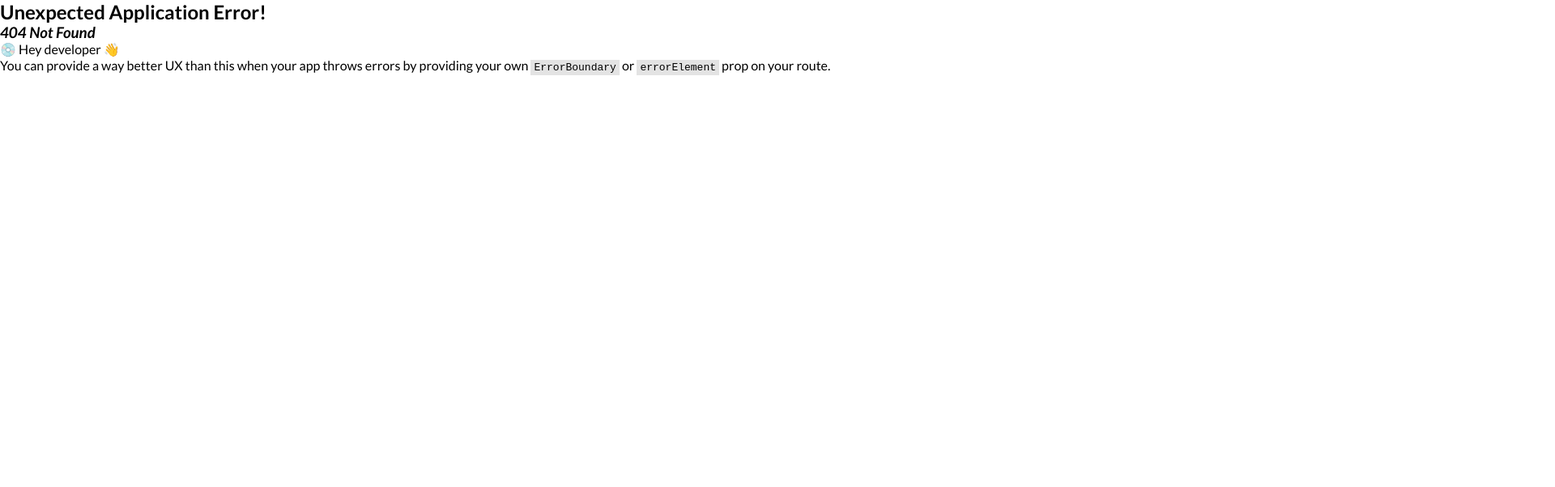
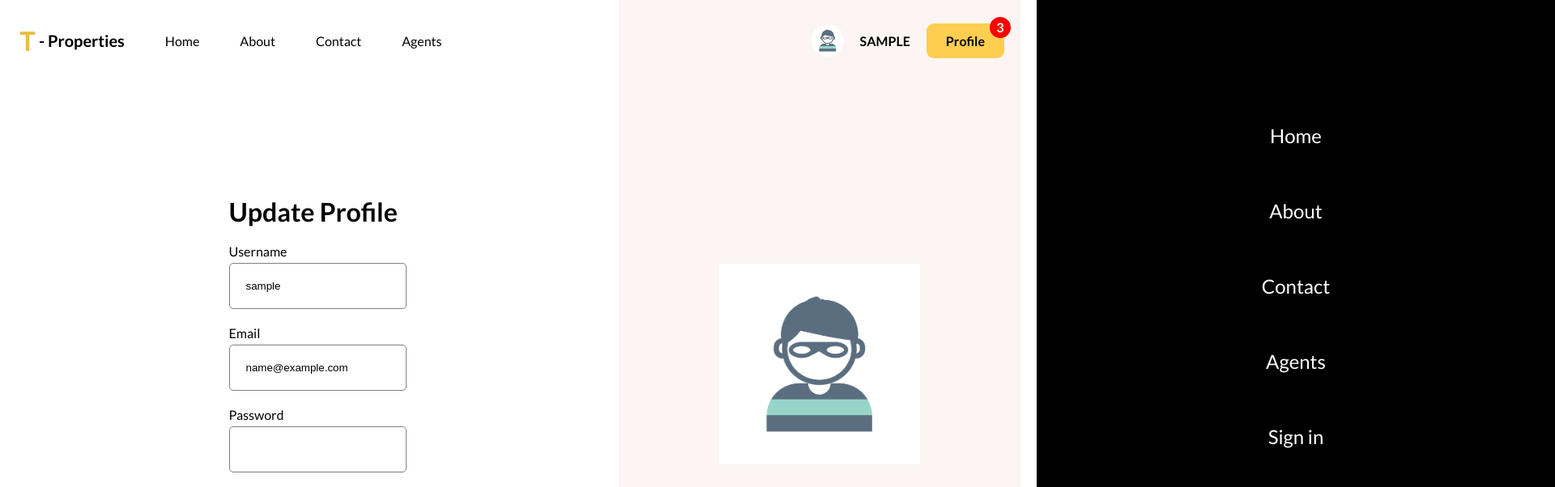
Before and after one commit to Talat09/react-estate-ui, a React (Vite) app: page /profile/update in a window 1280 px wide. Before the commit this address had no page. Shown: the top 602 px of the page at 81% size, 1920 px wide, since content can reach past the window. Built offline with nearby package versions, Linux system fonts and the light colour scheme; sample sign-in values are in the browser's storage.

Commit message:
link ProfileUpdatePage

```diff
--- a/index.html
+++ b/index.html
@@ -4,7 +4,7 @@
     <meta charset="UTF-8" />
     <link rel="icon" type="image/svg+xml" href="/favicon.png" />
     <meta name="viewport" content="width=device-width, initial-scale=1.0" />
-    <title>Lama Real Estate UI</title>
+    <title>T-Properties</title>
     <meta name="description" content="Buy, Sell and Rent Properties" />
     <link
       href="https://fonts.googleapis.com/css2?family=Lato:ital,wght@0,100;0,300;0,400;0,700;0,900;1,100;1,300;1,400;1,700;1,900&display=swap"
--- a/src/App.jsx
+++ b/src/App.jsx
@@ -6,6 +6,7 @@
 import ProfilePage from "./routes/profilePage/profilePage";
 import Login from "./routes/login/login";
 import Register from "./routes/register/register";
+import ProfileUpdatePage from "./routes/profileUpdatePage/profileUpdatePage";
 
 function App() {
   const router = createBrowserRouter([
@@ -44,6 +45,10 @@
           path: "/profile",
           element: <ProfilePage />,
         },
+        {
+          path: "/profile/update",
+          element: <ProfileUpdatePage />,
+        },
       ],
     },
   ]);
--- a/src/components/navbar/Navbar.jsx
+++ b/src/components/navbar/Navbar.jsx
@@ -12,7 +12,9 @@
       <div className="left">
         <a href="/" className="logo">
           <img src="/logo.png" alt="" />
-          <span>LamaEstate</span>
+          <span style={{ fontweight: "bold", marginLeft: "-10px" }}>
+            - Properties
+          </span>
         </a>
         <a href="/">Home</a>
         <a href="/">About</a>
@@ -26,7 +28,9 @@
               src={currentUser.avatar || "/noAvatar.jpg"}
               alt={currentUser.username}
             />
-            <span>{currentUser.username}</span>
+            <span style={{ textTransform: "uppercase" }}>
+              {currentUser.username}
+            </span>
             <Link to="/profile" className="profile">
               <div className="notification">3</div>
               <span>Profile</span>
--- a/src/components/navbar/navbar.scss
+++ b/src/components/navbar/navbar.scss
@@ -88,7 +88,7 @@
         cursor: pointer;
         border: none;
         position: relative;
-
+        border-radius: 9px;
         .notification {
           position: absolute;
           top: -8px;
--- a/src/routes/profilePage/profilePage.jsx
+++ b/src/routes/profilePage/profilePage.jsx
@@ -2,7 +2,7 @@
 import Chat from "../../components/chat/Chat";
 import List from "../../components/list/List";
 import "./profilePage.scss";
-import { useNavigate } from "react-router-dom";
+import { Link, useNavigate } from "react-router-dom";
 import toast from "react-hot-toast";
 import { useContext, useState } from "react";
 import { AuthContext } from "../../context/AuthContext";
@@ -37,7 +37,10 @@
         <div className="wrapper">
           <div className="title">
             <h1>User Information</h1>
-            <button>Update Profile</button>
+            <Link to="/profile/update">
+              {" "}
+              <button>Update Profile</button>
+            </Link>
           </div>
           <div className="info">
             <span>
--- a/src/routes/profileUpdatePage/profileUpdatePage.jsx
+++ b/src/routes/profileUpdatePage/profileUpdatePage.jsx
@@ -1,6 +1,9 @@
+import { useContext } from "react";
 import "./profileUpdatePage.scss";
+import { AuthContext } from "../../context/AuthContext";
 
 function ProfileUpdatePage() {
+  const { currentUser, updateUser } = useContext(AuthContext);
   return (
     <div className="profileUpdatePage">
       <div className="formContainer">
@@ -12,6 +15,7 @@
               id="username"
               name="username"
               type="text"
+              defaultValue={currentUser.username}
             />
           </div>
           <div className="item">
@@ -20,6 +24,7 @@
               id="email"
               name="email"
               type="email"
+              defaultValue={currentUser.email}
             />
           </div>
           <div className="item">
@@ -30,7 +35,11 @@
         </form>
       </div>
       <div className="sideContainer">
-        <img src="" alt="" className="avatar" />
+        <img
+          src={currentUser.avatar || "/noAvatar.jpg"}
+          alt=""
+          className="avatar"
+        />
       </div>
     </div>
   );
```
Also changed, not shown: public/favicon.png, public/logo.png.
